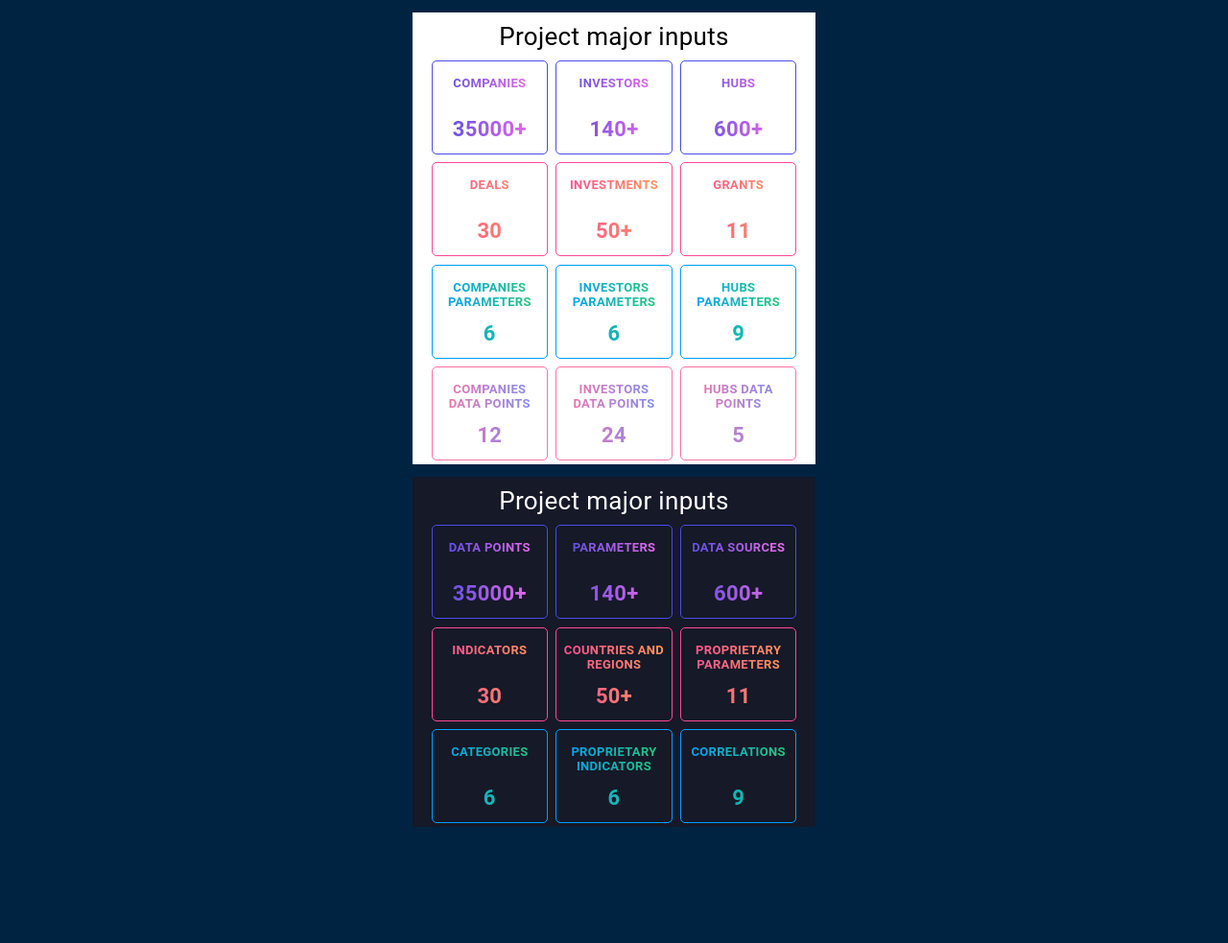
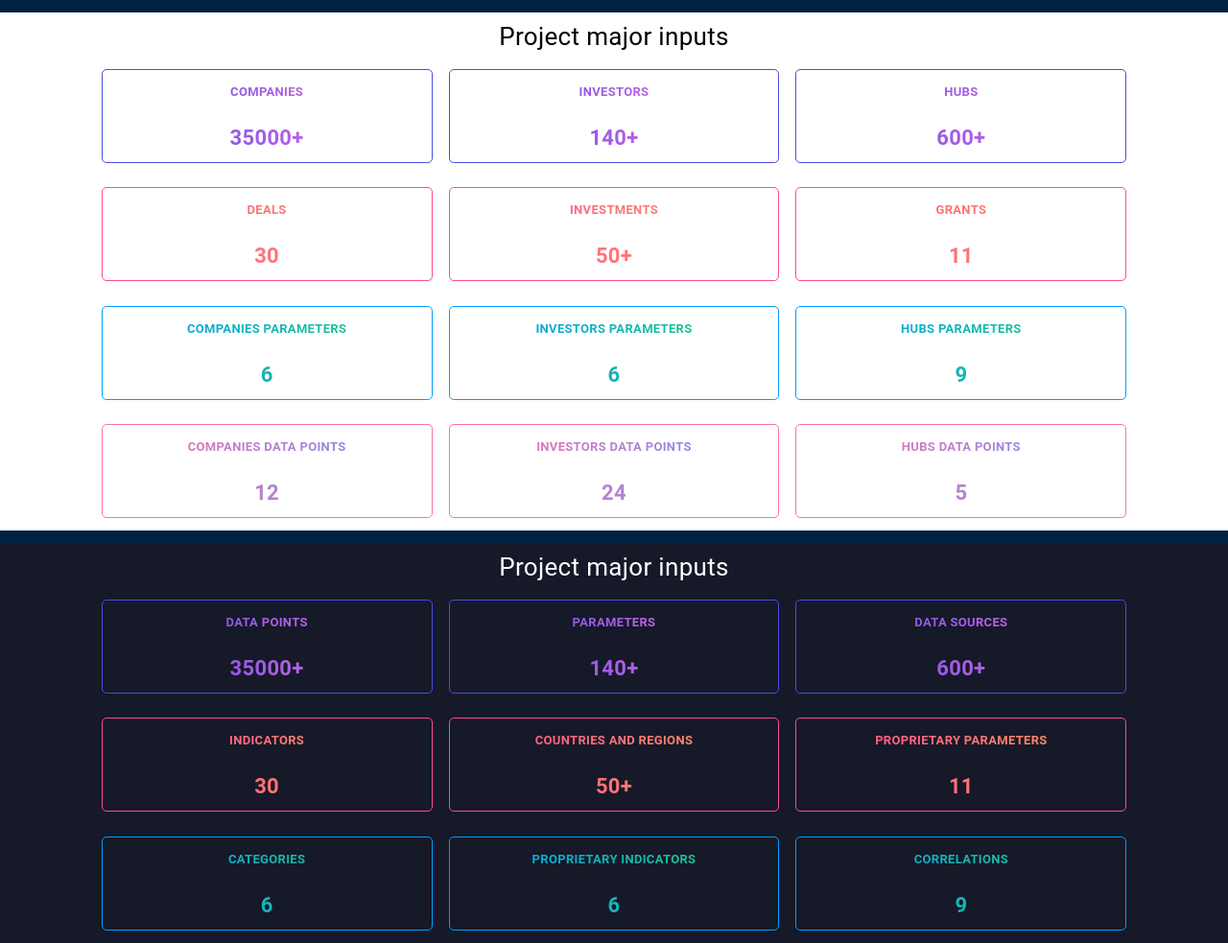
Before and after one commit to virusreloaded/banner, a plain HTML site: page index.html in a window 1280 px wide. Shown: the whole page at 96% size. Before the commit the page ends 862 px from the top, so only its background shows below. Drawn offline with Linux system fonts and the light colour scheme.

Commit message:
100% width

```diff
--- a/css/style.css
+++ b/css/style.css
@@ -8,14 +8,14 @@ html, body {
 }
 .banner-container.light {
   text-align: center;
-  width: 420px;
+  width: 100%;
   /* height: 490px; */
   margin: 1% auto;
   background: white;
 }
 .banner-container.dark {
   text-align: center;
-  width: 420px;
+  width: 100%;
   /* height: 390px; */
   margin: 1% auto;
   background: #151928;
```
